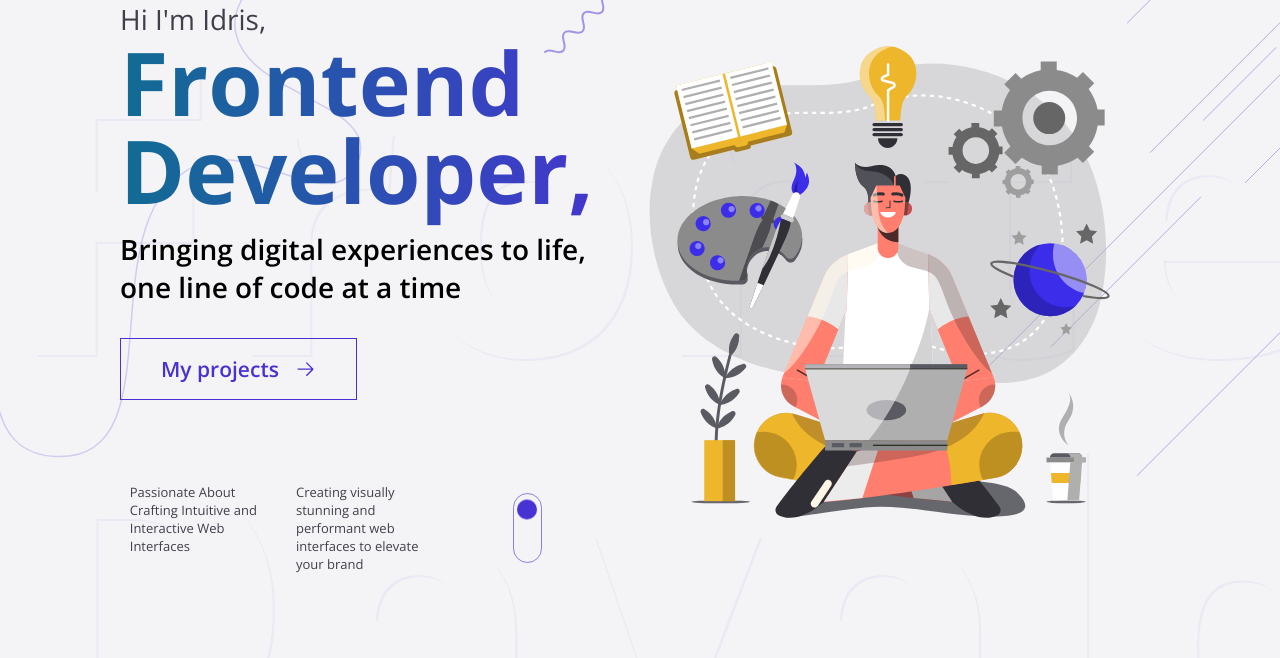
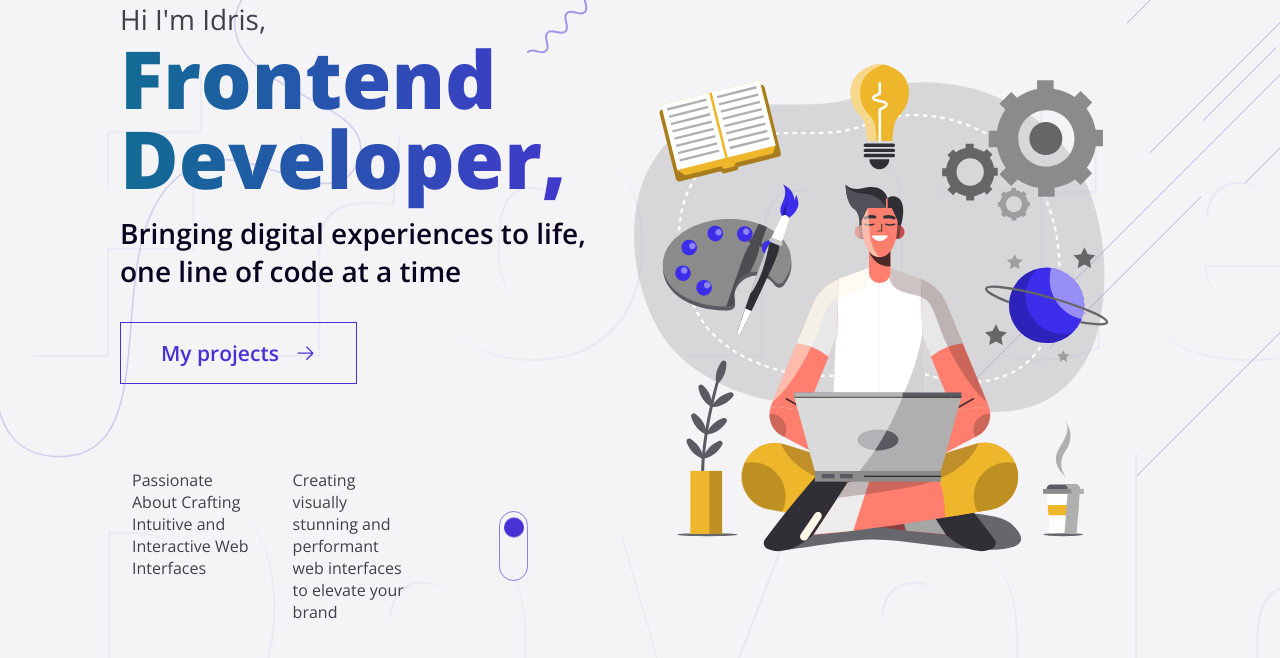
Before and after one commit to idrisaltamimi/portfolio-v4, a React (Vite) app: page / in a window 1280 px wide. Shown: the top 658 px of the page. Built offline with nearby package versions, Linux system fonts and the light colour scheme.

Commit message:
add some general styles

```diff
--- /dev/null
+++ b/src/assets/index.ts
@@ -0,0 +1,6 @@
+import gptOmni from "./portfolioImages/gpt-omni.png"
+import kanban from "./portfolioImages/kanban.png"
+import gptOmniIcon from "./portfolioImages/gpt-omni-icon.svg"
+import kanbanIcon from "./portfolioImages/kanban-icon.svg"
+
+export { gptOmni, kanban, gptOmniIcon, kanbanIcon }
--- a/src/index.scss
+++ b/src/index.scss
@@ -1,6 +1,7 @@
-@import url("https://fonts.googleapis.com/css2?family=Open+Sans:wght@400;500;600;700&display=swap");
+@import url("https://fonts.googleapis.com/css2?family=Open+Sans:wght@400;500;600;700;800&display=swap");
 
 :root {
+  --black: #0a021e;
   --bg1: #f9f9f9;
   --bg2: #f4f4f6;
   --accent: #4831d4;
@@ -14,7 +15,7 @@
   --fs-lg: 1.75rem;
   --fs-md: 1.125rem;
   --fs-base: 0.8125rem;
-  --fs-sm: 0.6125rem;
+  --fs-sm: 0.75rem;
 
   --section-padding: 10px;
 }
@@ -26,7 +27,7 @@
     --fs-lg: 1.75rem;
     --fs-md: 1.25rem;
     --fs-base: 1rem;
-    --fs-sm: 0.75rem;
+    --fs-sm: 0.8125rem;
 
     --section-padding: 50px;
   }
@@ -38,19 +39,19 @@
     --fs-lg: 1.75rem;
     --fs-md: 1.3125rem;
     --fs-base: 1.125rem;
-    --fs-sm: 0.8125rem;
+    --fs-sm: 1rem;
   }
 }
 @media (min-width: 1025px) {
   :root {
-    --fs-extra-large: 5.5rem;
-    --fs-xl: 3.25rem;
-    --fs-lg: 1.75rem;
-    --fs-md: 1.3125rem;
-    --fs-base: 1.125rem;
-    --fs-sm: 0.8125rem;
+    --fs-extra-large: 5rem;
 
     --section-padding: 120px;
+  }
+}
+@media (min-width: 1441px) {
+  :root {
+    --fs-extra-large: 5.5rem;
   }
 }
 
@@ -65,16 +66,30 @@
   margin: 0;
 }
 
+html,
+body,
+#root {
+  height: 100%;
+}
+
 body {
   background-color: var(--bg2);
+  color: var(--black);
+  font-size: var(--fs-base);
 }
 
 #root {
   position: absolute;
   inset: 0;
   overflow-x: hidden;
+  scroll-behavior: smooth;
 }
 
 img {
   display: block;
 }
+
+button,
+a {
+  cursor: pointer;
+}
```
